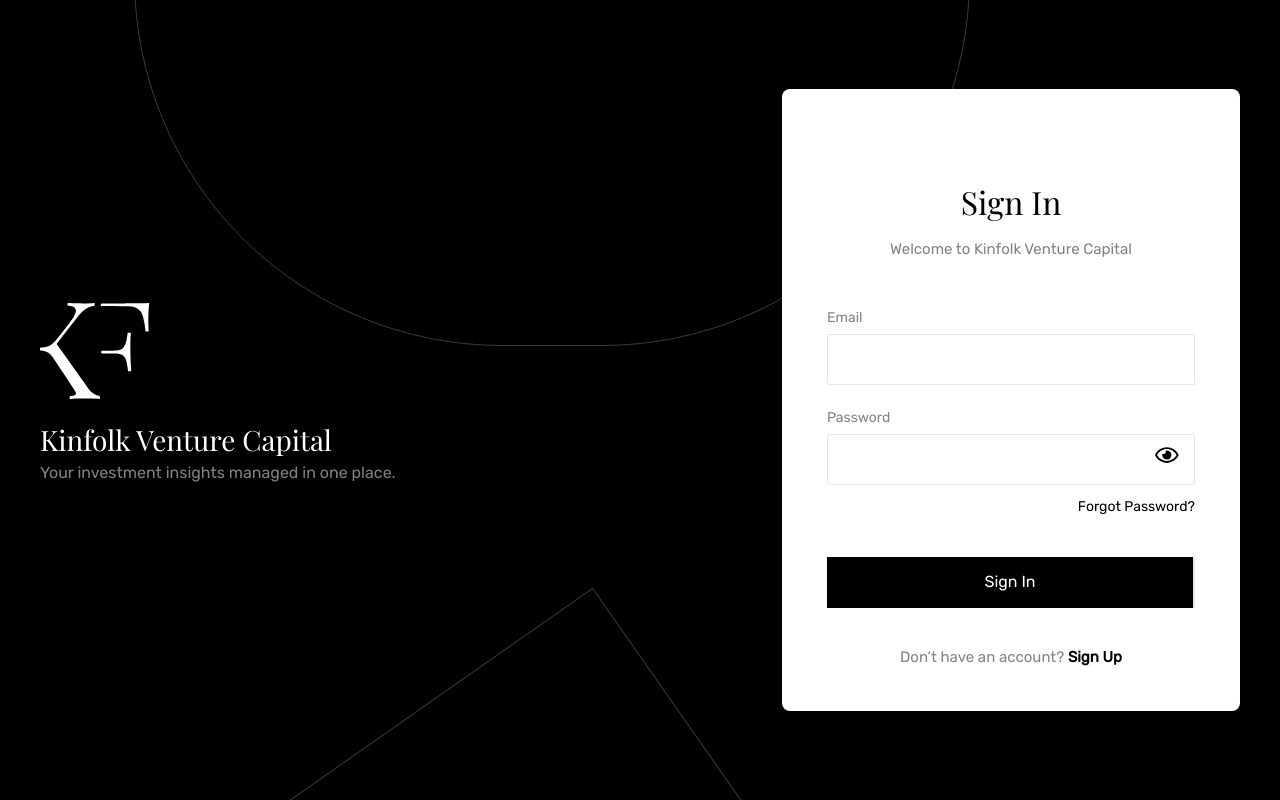
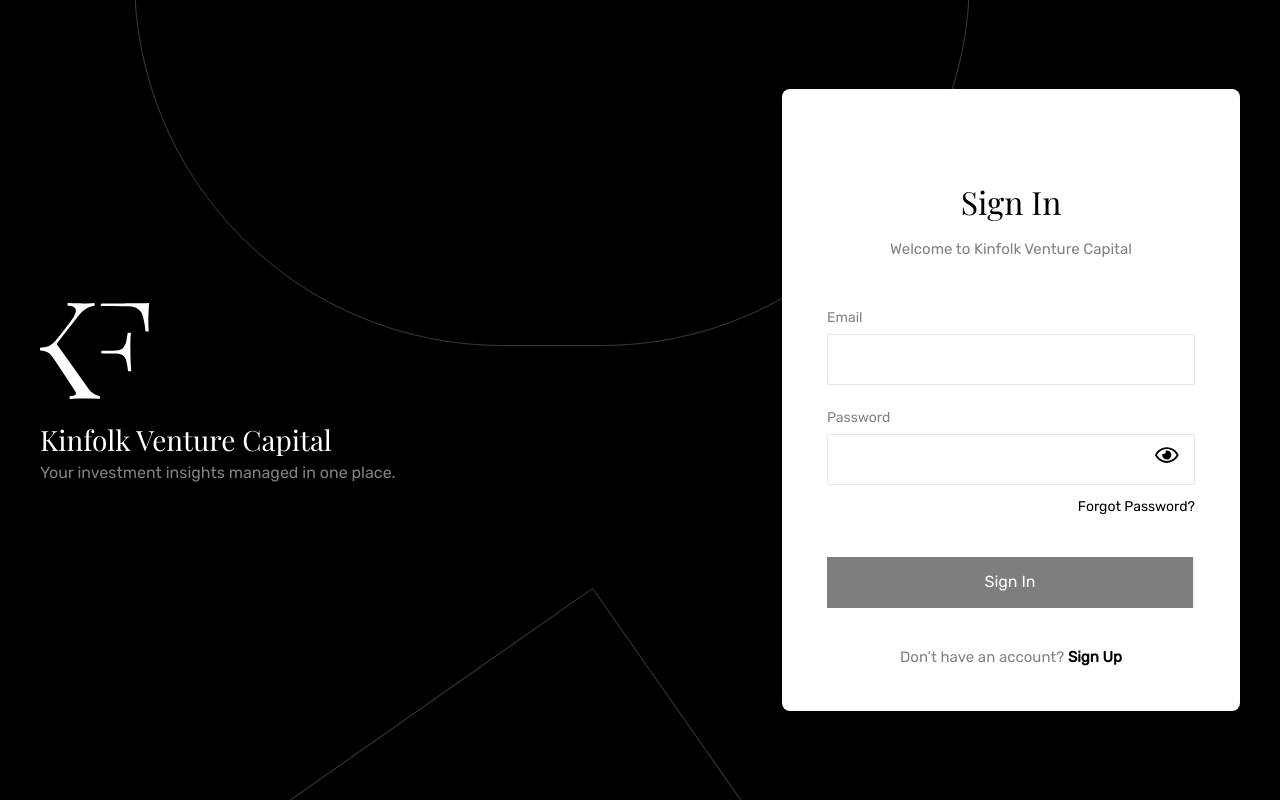
Before and after one commit to bankole175/topaz, a Vue app: page /login in a window 1280 px wide. Built offline with nearby package versions, Linux system fonts and the light colour scheme.

Commit message:
disable login button when form is invalid

```diff
--- a/src/components/Login.vue
+++ b/src/components/Login.vue
@@ -11,6 +11,7 @@
         name="email"
         type="email"
         v-model:email="form.email"
+        @error="getError($event)"
       />
       <PasswordInput
         label="Password"
@@ -21,7 +22,7 @@
       <p class="float-right mt-[-9px] text-[0.875rem]">Forgot Password?</p>
 
       <button
-        disable
+        :disabled="error"
         class="w-full bg-black text-white p-[1rem] border-r-2 font-medium my-10 leading-[1.185rem] disabled:opacity-50"
       >
         <span
@@ -52,6 +53,7 @@
 import { useRouter } from 'vue-router'
 
 const router = useRouter()
+const error = ref<boolean>(true)
 const form = reactive<LoginT>({
   email: '',
   password: '',
@@ -60,6 +62,9 @@
 let isLoading = ref<boolean>(false)
 let errorMessage = ref<string>()
 
+const getError = (errorStatus: boolean) => {
+  error.value = errorStatus
+}
 const submit = async () => {
   isLoading.value = true
   try {
@@ -70,9 +75,9 @@
       isLoading.value = false
       return
     }
+    await router.push({ name: 'allDealflow' })
     isLoading.value = false
     errorMessage.value = undefined
-    await router.push({ name: 'allDealflow' })
   } catch (e) {
     console.log(e)
     isLoading.value = false
--- a/src/components/inputs/TextInput.vue
+++ b/src/components/inputs/TextInput.vue
@@ -48,8 +48,10 @@
       ) {
         input.error[attrs.name as keyof typeof input.error] =
           'Enter a valid email address'
+        context.emit('error', true)
       } else {
         input.error[attrs.name as keyof typeof input.error] = null
+        context.emit('error', false)
       }
     }
 
```
